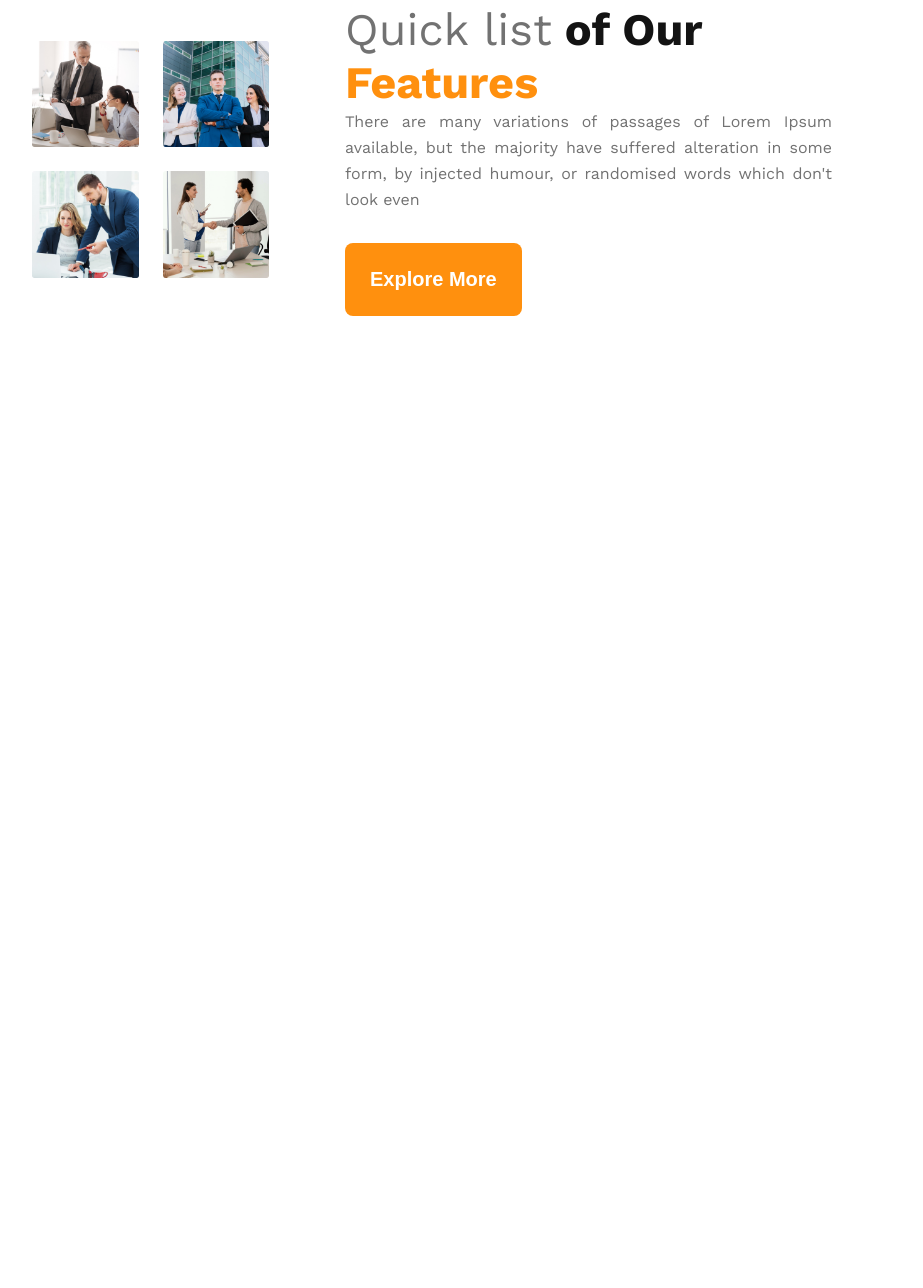
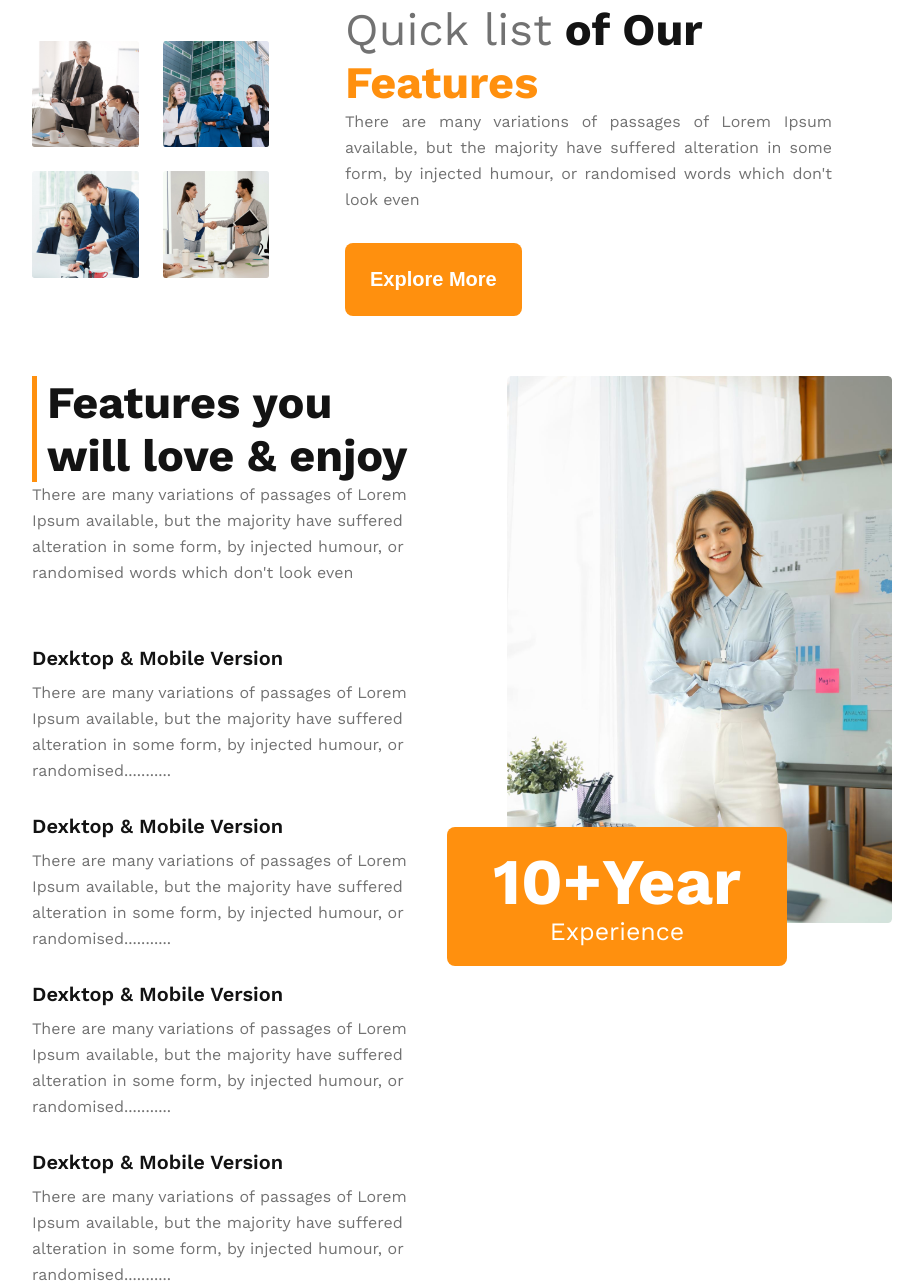
Before and after one commit to subroto23/g3-architects, a plain HTML site: page index.html in a window 1280 px wide. Shown: the part 1134-2422 px from the top of the page, without its empty margins (208-1131 px from the left). Before the commit the page ends 1450 px from the top, so only its background shows below. Drawn offline with nearby package versions, Linux system fonts and the light colour scheme; a web font is replaced by a local one.

Commit message:
Finished 2nd Features

```diff
--- a/index.html
+++ b/index.html
@@ -74,6 +74,63 @@
         </div>
       </section>
 
+      <!-- Features You will love & Enjoy Start -->
+      <section>
+        <div class="container features-row-2-container">
+          <div class="features-column-1">
+            <div>
+              <h1 class="features-titles">Features you will love & enjoy</h1>
+              <p class="section-description">
+                There are many variations of passages of Lorem Ipsum available,
+                but the majority have suffered alteration in some form, by
+                injected humour, or randomised words which don't look even
+              </p>
+            </div>
+            <div>
+              <div class="card">
+                <h3 class="features-info">Dexktop & Mobile Version</h3>
+                <p class="features-info-details">
+                  There are many variations of passages of Lorem Ipsum
+                  available, but the majority have suffered alteration in some
+                  form, by injected humour, or randomised...........
+                </p>
+              </div>
+              <div class="card">
+                <h3 class="features-info">Dexktop & Mobile Version</h3>
+                <p class="features-info-details">
+                  There are many variations of passages of Lorem Ipsum
+                  available, but the majority have suffered alteration in some
+                  form, by injected humour, or randomised...........
+                </p>
+              </div>
+              <div class="card">
+                <h3 class="features-info">Dexktop & Mobile Version</h3>
+                <p class="features-info-details">
+                  There are many variations of passages of Lorem Ipsum
+                  available, but the majority have suffered alteration in some
+                  form, by injected humour, or randomised...........
+                </p>
+              </div>
+              <div class="card">
+                <h3 class="features-info">Dexktop & Mobile Version</h3>
+                <p class="features-info-details">
+                  There are many variations of passages of Lorem Ipsum
+                  available, but the majority have suffered alteration in some
+                  form, by injected humour, or randomised...........
+                </p>
+              </div>
+            </div>
+          </div>
+          <!-- Features Column-1 End -->
+          <div class="features-images">
+            <img src="./images/architect.png" alt="" />
+            <div class="badge-box">
+              <h1 class="badge-title">10+Year</h1>
+              <p class="badge-info">Experience</p>
+            </div>
+          </div>
+        </div>
+      </section>
     </main>
     <footer></footer>
   </body>
--- a/styles/style.css
+++ b/styles/style.css
@@ -113,6 +113,58 @@ nav ul li a:hover {
   margin-bottom: 24px;
 }
 
+/* Features row-2 column Start */
+.features-row-2-container {
+  display: grid;
+  grid-template-columns: 1fr 1fr;
+  column-gap: 30px;
+  margin-top: 60px;
+}
+.features-titles {
+  color: #131313;
+  font-size: 45px;
+  font-weight: 700;
+  border-left: 5px solid #ff900e;
+  padding-left: 10px;
+}
+.features-info {
+  color: #131313;
+  font-size: 20px;
+  font-weight: 600;
+  margin-top: 30px;
+  margin-bottom: 10px;
+}
+.features-info-details {
+  color: #727272;
+  font-size: 16px;
+  font-weight: 400;
+  line-height: 26px;
+}
+.features-images img {
+  margin-left: 60px;
+  height: 60%;
+}
+.badge-box {
+  border-radius: 8px;
+  background: #ff900e;
+  padding: 20px;
+  text-align: center;
+  position: relative;
+  bottom: 100px;
+  width: 340px;
+}
+.badge-title {
+  color: #fff;
+  text-align: center;
+  font-size: 65px;
+  font-weight: 700;
+  line-height: 70px; /* 107.692% */
+}
+.badge-info {
+  color: #fff;
+  font-size: 25px;
+  font-weight: 500;
+}
 /* Responsive for Small Device related Style */
 @media screen and (max-width: 576px) {
   .nav-container,
@@ -137,11 +189,15 @@ nav ul li a:hover {
   .section-title {
     font-size: 10vw;
   }
-  .feature-images {
+  .feature-images,
+  .features-row-2-container {
     grid-template-columns: 1fr;
   }
   .features-description {
     width: 90%;
+  }
+  .features-row-2-container {
+    row-gap: 50px;
   }
 }
 /* Responsive for Medium Device related Style */
@@ -160,6 +216,11 @@ nav ul li a:hover {
     padding: 20px;
     margin: 0;
   }
+  .features-row-2-container {
+    grid-template-columns: 1fr;
+    gap: 50px;
+    padding: 30px;
+  }
 }
 @media screen and (min-width: 993px) and (max-width: 1600px) {
   .banner-container,
```
